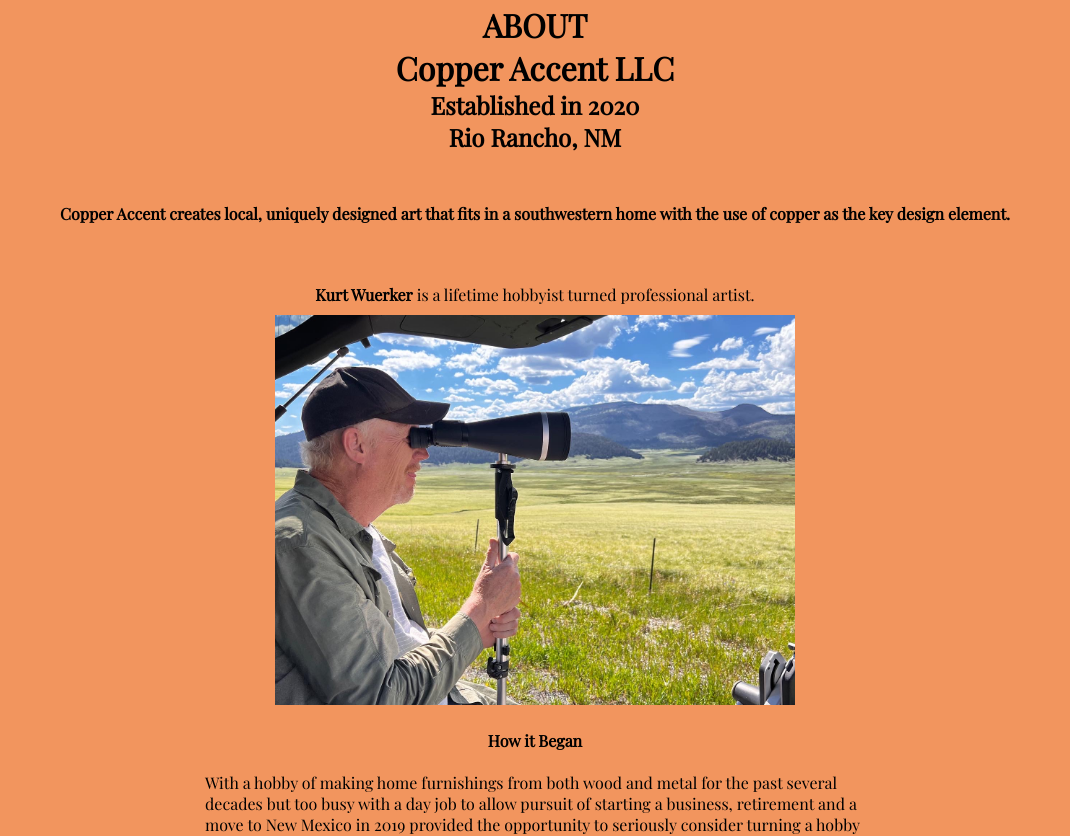
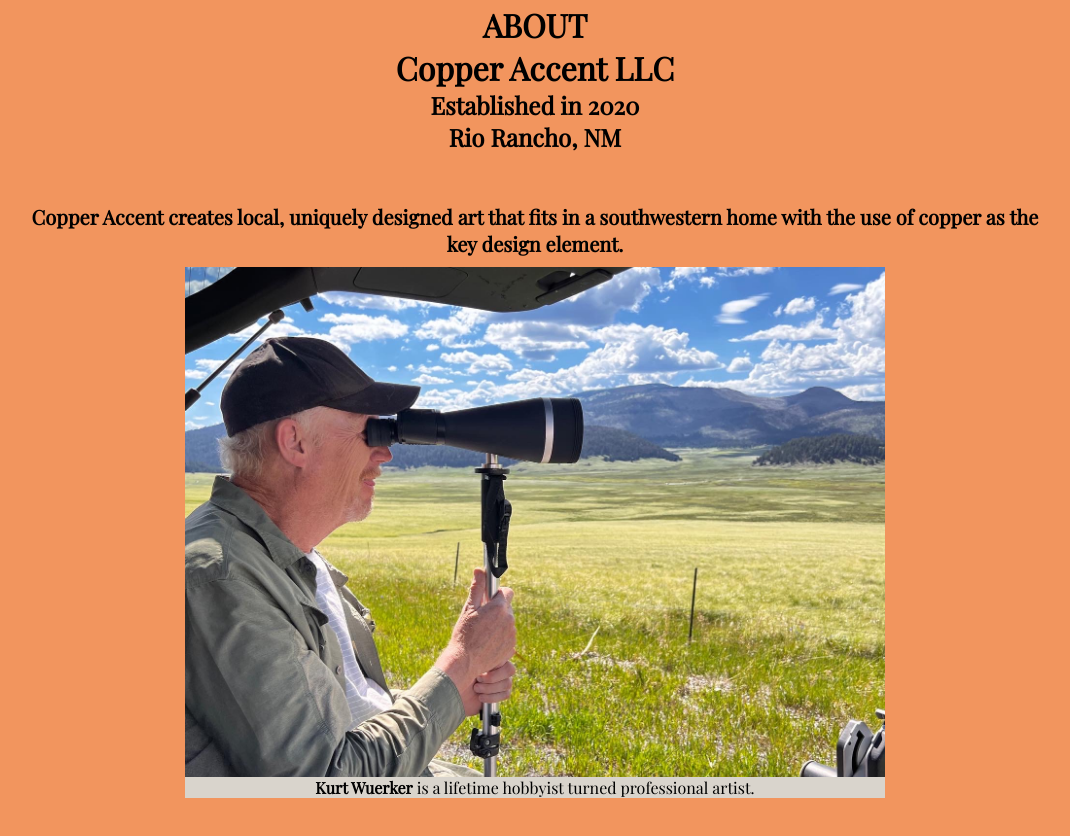
Before and after one commit to juerk/copper-accent, a plain HTML site: page index.html in a window 1280 px wide. Shown: the part 3190-4026 px from the top of the page, without its empty margins (105-1175 px from the left). Drawn offline with nearby package versions, Linux system fonts and the light colour scheme; a web font is replaced by a local one.

Commit message:
push to test

```diff
--- a/index.html
+++ b/index.html
@@ -115,8 +115,9 @@
     <div class="kurtintro">
 
       <div class="intro">
+        <div class="kurtimage"><img src="/img/kurt-photog.jpeg" alt=""></div>
         <span><strong>Kurt Wuerker</strong> is a lifetime hobbyist turned professional artist.</span>
-        <div class="kurtimage"><img src="/img/kurt-photog.jpeg" alt=""></div>
+
         <br>
       </div>
 
--- a/style.css
+++ b/style.css
@@ -736,7 +736,6 @@
   justify-content: center;
   flex-direction: column;
   align-items: center;
-
   margin-top: 20px;
   margin-bottom: 20px;
   flex-wrap: wrap;
@@ -772,16 +771,19 @@
 .mission {
   padding-top: 50px;
   text-align: center;
-  width: 90%;
+  width: 80%;
+  color: black;
+  font-size: 20px;
   color: black;
 }
 
 
 .kurtintro {
-  padding-top: 60px;
+
   width: 80%;
   display: flex;
-  flex-wrap: wrap;
+  flex-direction: column;
+  align-items: center;
   justify-content: center;
 }
 .intro {
@@ -795,10 +797,14 @@
   width: 100%;
   max-width: 700px;
   height: 80%;
-  max-height: 400px;
+
 }
 .intro span {
   text-align: center;
+  position: relative;
+  bottom: 20px;
+  max-width: 700px;
+  background-color: #D9D4CC;
 }
 
 .began {
```
